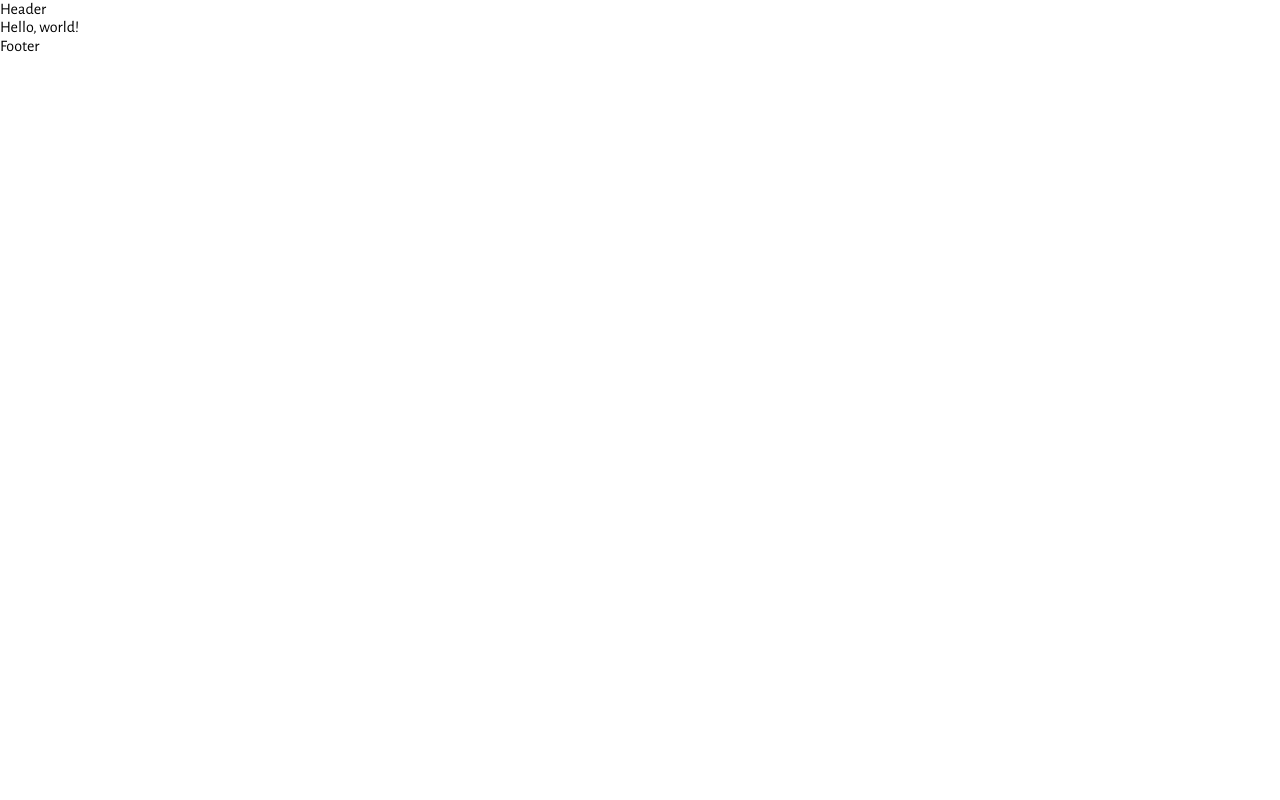
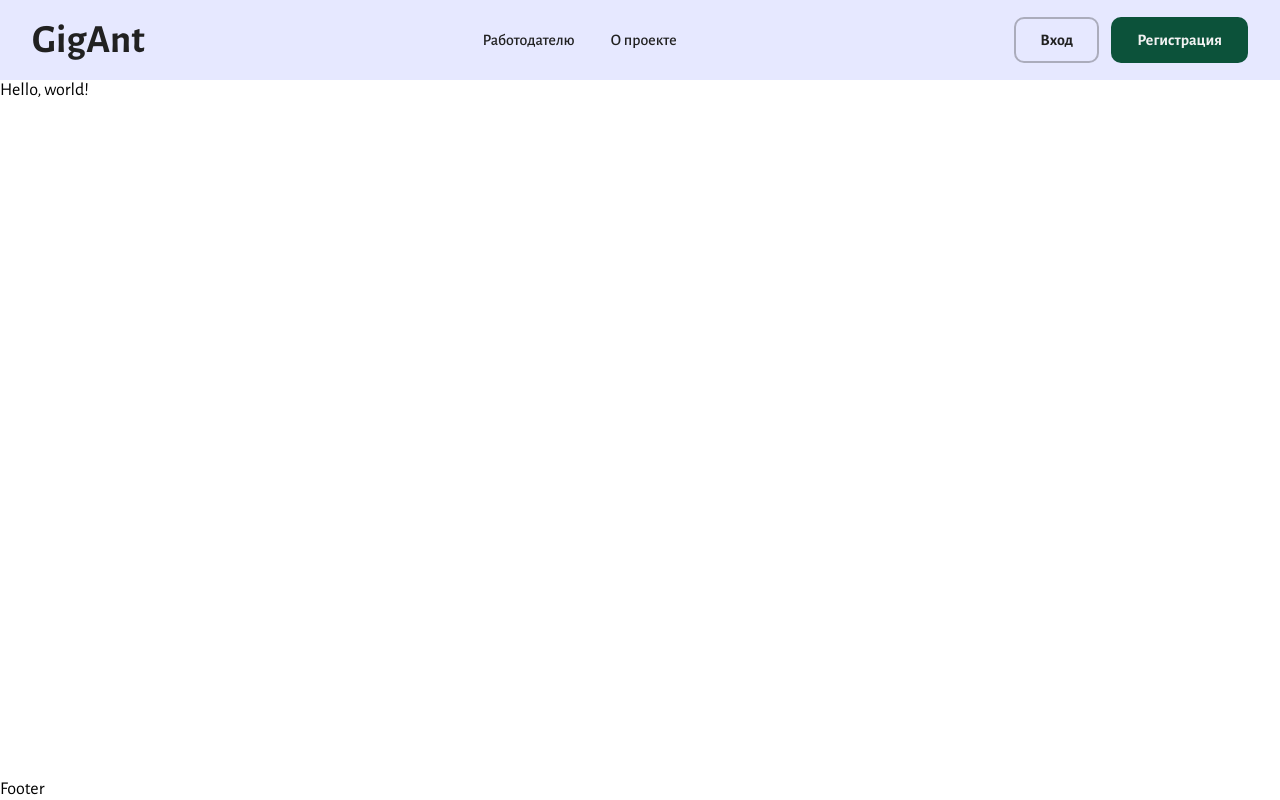
Before and after one commit to Lem0n4eLL0/my_ability_platform, a React (Vite) app in the folder frontend/: page / in a window 1280 px wide. Built offline with nearby package versions, Linux system fonts and the light colour scheme.

Commit message:
Реализован элемент Header

```diff
--- a/frontend/src/app/App.tsx
+++ b/frontend/src/app/App.tsx
@@ -1,13 +1,11 @@
 import { Route, Routes } from 'react-router';
 import { MainLayout } from '../components/layouts/MainLayout';
+import { Header } from '@/components/layouts/Header';
 
 const App = () => {
   return (
     <Routes>
-      <Route
-        path="/"
-        element={<MainLayout header={<div>Header</div>} footer={<div>Footer</div>} />}
-      >
+      <Route path="/" element={<MainLayout header={<Header />} footer={<div>Footer</div>} />}>
         <Route index element={<div>Hello, world!</div>}></Route>
       </Route>
       <Route path="*" element={<div>Error 404</div>}></Route>
--- /dev/null
+++ b/frontend/src/components/layouts/Header/Header.module.scss
@@ -0,0 +1,160 @@
+@use '@styles/variables' as *;
+
+$transition: 0.3s ease;
+
+.header {
+  position: sticky;
+  top: 0;
+  left: 0;
+  right: 0;
+  height: 80px;
+  background: $neutral-200;
+  z-index: 1000;
+
+  // &--scrolled {
+  //   background: rgba($neutral-200, 0.95);
+  //   backdrop-filter: blur(12px);
+  //   box-shadow: $shadow;
+  // }
+
+  &__container {
+    display: flex;
+    align-items: center;
+    justify-content: space-between;
+    height: 100%;
+    padding: 0 32px;
+  }
+}
+
+.header__logo {
+  flex-shrink: 0;
+
+  &_link {
+    text-decoration: none;
+    font-size: 40px;
+    font-weight: 600;
+    color: $color-text-primary;
+  }
+}
+
+.header__nav {
+  display: flex;
+  align-items: center;
+  gap: 32px;
+}
+
+.header__link {
+  position: relative;
+  font-size: 16px;
+  font-weight: 500;
+  color: $neutral-900;
+  text-decoration: none;
+  padding: 4px 2px;
+  transition: $transition;
+  transition-property: color;
+
+  &:hover {
+    color: $green-500;
+  }
+
+  &::after {
+    content: '';
+    position: absolute;
+    bottom: 0;
+    left: 0;
+    width: 0;
+    height: 2px;
+    background: $green-500;
+    transition: $transition;
+    transition-property: width;
+    border-radius: 2px;
+  }
+
+  &:hover::after,
+  &--active::after {
+    width: 100%;
+  }
+
+  &--active {
+    color: $green-500;
+    font-weight: 600;
+  }
+}
+
+.header__actions {
+  display: flex;
+  align-items: center;
+  gap: 12px;
+}
+
+.header__btn {
+  display: inline-flex;
+  align-items: center;
+  justify-content: center;
+  padding: 12px 24px;
+  font-size: 16px;
+  font-weight: 600;
+  text-decoration: none;
+  border-radius: 10px;
+  transition: $transition;
+  transition-property: border-color color;
+  cursor: pointer;
+  border: 2px solid transparent;
+
+  &--outline {
+    background: transparent;
+    color: $neutral-900;
+    border-color: rgba($neutral-900, 0.3);
+
+    &:hover {
+      border-color: $green-500;
+      color: $green-500;
+      background: rgba($green-500, 0.08);
+    }
+  }
+
+  &--primary {
+    background: $green-500;
+    color: $color-text-accent-2;
+
+    &:hover {
+      box-shadow: 0 2px 10px rgba($green-500, 0.3);
+      background: $green-500;
+    }
+  }
+}
+
+@media (max-width: 1024px) {
+  .header__nav {
+    gap: 24px;
+  }
+}
+
+@media (max-width: 768px) {
+  .header {
+    height: 70px;
+  }
+
+  .header__nav {
+    display: none;
+  }
+
+  .header__actions {
+    gap: 8px;
+  }
+
+  .header__btn {
+    padding: 10px 16px;
+    font-size: 14px;
+  }
+}
+
+@media (prefers-reduced-motion: reduce) {
+  .header,
+  .header__link,
+  .header__btn,
+  .header__logo a {
+    transition: none;
+    animation: none;
+  }
+}
--- /dev/null
+++ b/frontend/src/components/layouts/Header/Header.tsx
@@ -0,0 +1,51 @@
+import { NavLink } from 'react-router';
+import style from './Header.module.scss';
+import clsx from 'clsx';
+
+export const Header = () => {
+  return (
+    <header className={clsx(style['header'], style['header--default'])}>
+      <div className={style['header__container']}>
+        <div className={style['header__logo']}>
+          <NavLink to="/" aria-label="На главную" className={style['header__logo_link']}>
+            GigAnt
+          </NavLink>
+        </div>
+
+        <nav className={style['header__nav']}>
+          <NavLink
+            to="/employers"
+            className={({ isActive }) =>
+              clsx(style['header__link'], isActive && style['header__link--active'])
+            }
+          >
+            Работодателю
+          </NavLink>
+          <NavLink
+            to="/about"
+            className={({ isActive }) =>
+              clsx(style['header__link'], isActive && style['header__link--active'])
+            }
+          >
+            О проекте
+          </NavLink>
+        </nav>
+
+        <div className={style['header__actions']}>
+          <NavLink
+            to="/login"
+            className={clsx(style['header__btn'], style['header__btn--outline'])}
+          >
+            Вход
+          </NavLink>
+          <NavLink
+            to="/register"
+            className={clsx(style['header__btn'], style['header__btn--primary'])}
+          >
+            Регистрация
+          </NavLink>
+        </div>
+      </div>
+    </header>
+  );
+};
--- /dev/null
+++ b/frontend/src/components/layouts/Header/index.ts
@@ -0,0 +1 @@
+export { Header } from './Header';
--- a/frontend/src/components/layouts/MainLayout/MainLayout.module.scss
+++ b/frontend/src/components/layouts/MainLayout/MainLayout.module.scss
@@ -1,4 +1,5 @@
 .page_wrapper {
+  position: relative;
   height: 100%;
   display: flex;
   flex-direction: column;
--- a/frontend/src/styles/global.scss
+++ b/frontend/src/styles/global.scss
@@ -1,4 +1,11 @@
+@use './variables' as *;
+
 body {
-  font-family: 'Alegreya Sans', sans-serif;
+  font-family: $main-font;
+  font-size: 18px;
+  height: 100vh;
+}
+
+#root {
   height: 100%;
 }
```
